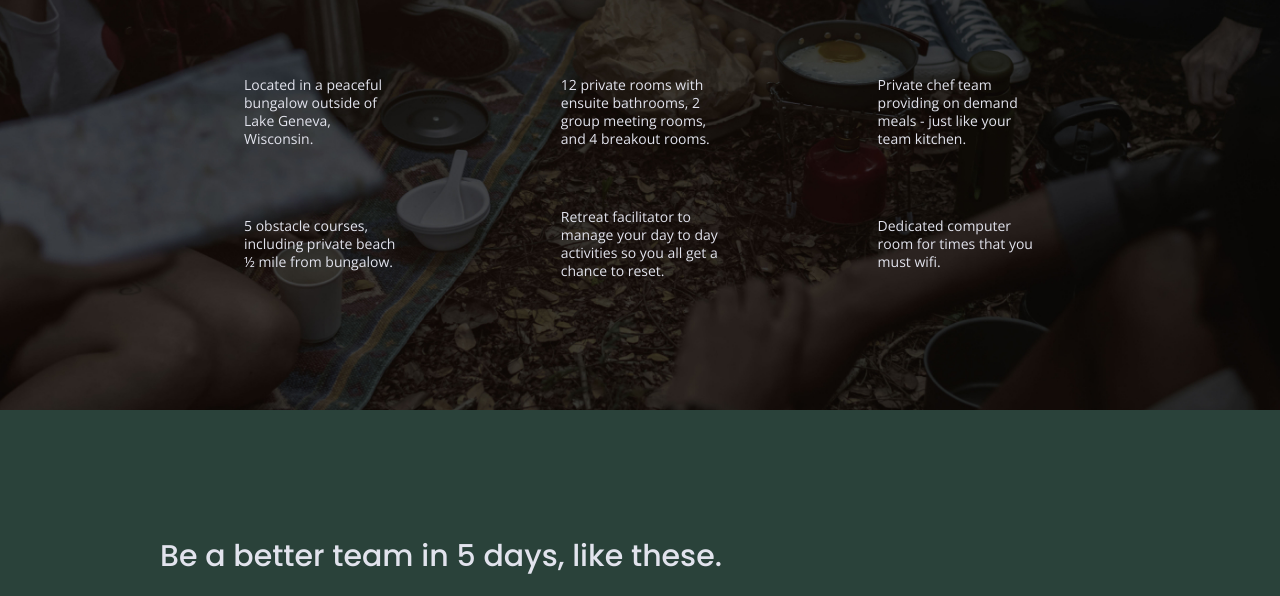
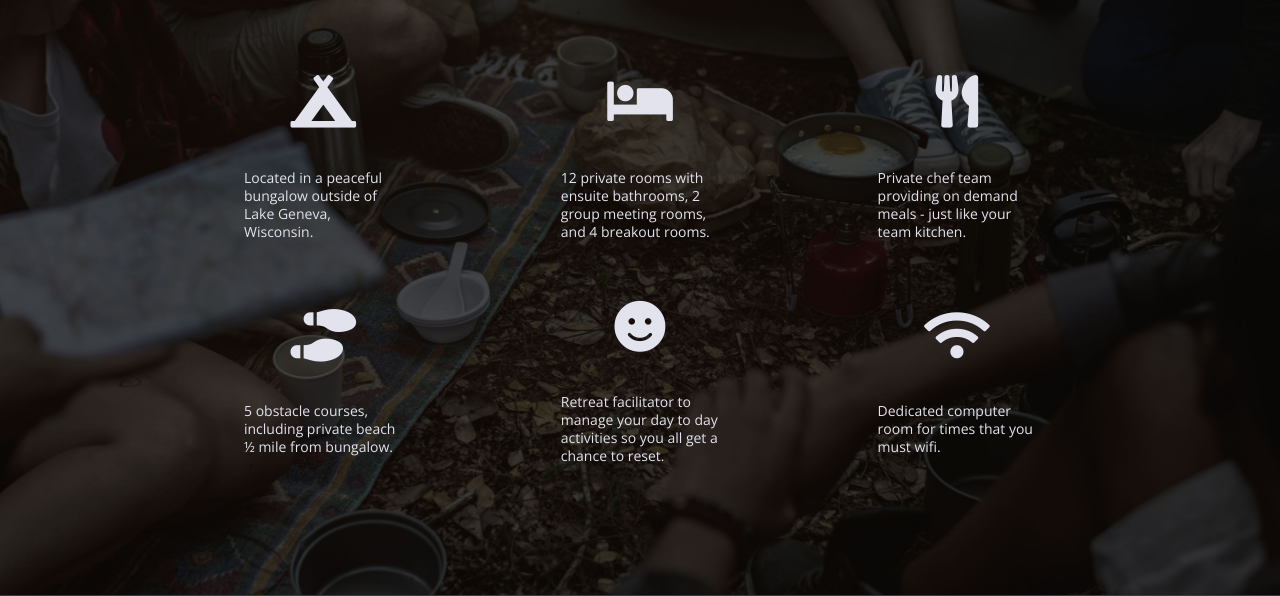
Before and after one commit to ilselee/unplugged-website, a website: page index.html in a window 1280 px wide. Shown: the part 1144-1740 px from the top of the page. Drawn offline with nearby package versions, Linux system fonts and the light colour scheme.

Commit message:
Added Initial icons

```diff
--- a/css/main.css
+++ b/css/main.css
@@ -298,6 +298,13 @@ footer .copyright {
   justify-content: center;
   align-items: center;
   flex-flow: row wrap;
+  }
+
+  .features i {
+    display: flex;
+    font-size: 3.75em;
+    margin-bottom: 40px;
+    justify-content: center;
   }
 
   .features p {
--- a/index.html
+++ b/index.html
@@ -20,6 +20,8 @@
   <link rel="stylesheet" href="css/main.css">
 <!-- Google Font styles -->
   <link href="https://fonts.googleapis.com/css?family=Open+Sans:400,700|Poppins:500,700" rel="stylesheet">
+  <!-- FontAwesome Icon styles -->
+  <link rel="stylesheet" href="https://use.fontawesome.com/releases/v5.15.1/css/all.css" integrity="sha384-vp86vTRFVJgpjF9jiIGPEEqYqlDwgyBgEF109VFjmqGmIY/Y4HV4d3Gp2irVfcrp" crossorigin="anonymous">
 
   <meta name="theme-color" content="#fafafa">
 </head>
@@ -69,27 +71,27 @@
           <h2>Have the work week you always dreamed of - without the bad wifi.</h2>
           <div class="features-items">
             <article>
-                <p class="fontawesome-icon"></p>
+                <p class="fontawesome-icon"><i class="fas fa-campground"></i></p>
                 <p class="features-item-description">Located in a peaceful bungalow outside of Lake Geneva, Wisconsin.</p>
             </article>
             <article>
-              <p class="fontawesome-icon"></p>
+              <p class="fontawesome-icon"><i class="fas fa-bed"></i></p>
               <p class="features-item-description">12 private rooms with ensuite bathrooms, 2 group meeting rooms, and 4 breakout rooms.</p>
             </article>
             <article>
-              <p class="fontawesome-icon"></p>
+              <p class="fontawesome-icon"><i class="fas fa-utensils"></i></p>
               <p class="features-item-description">Private chef team providing on demand meals - just like your team kitchen.</p>
             </article>
             <article>
-              <p class="fontawesome-icon"></p>
+              <p class="fontawesome-icon"><i class="fas fa-shoe-prints"></i></p>
               <p class="features-item-description">5 obstacle courses, including private beach &#189; mile from bungalow.</p>
             </article>
             <article>
-              <p class="fontawesome-icon"></p>
+              <p class="fontawesome-icon"><i class="fas fa-smile"></i></p>
               <p class="features-item-description">Retreat facilitator to manage your day to day activities so you all get a chance to reset.</p>
             </article>
             <article>
-              <p class="fontawesome-icon"></p>
+              <p class="fontawesome-icon"><i class="fas fa-wifi"></i></p>
               <p class="features-item-description">Dedicated computer room for times that you must wifi.</p>
             </article>
         </div>
```
Also changed, not shown: about/index.html (+4 -0 lines), faq/index.html (+3 -0 lines).
